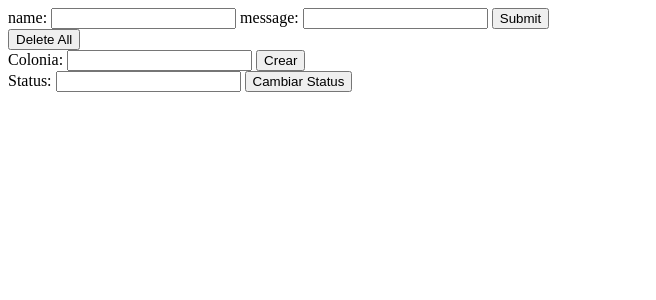
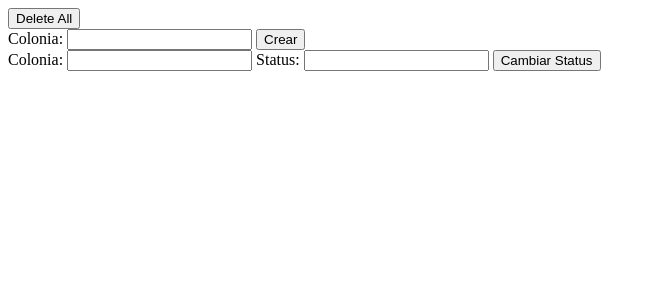
Before and after one commit to alexhor22/Test, a Flask app: page / in a window 1280 px wide. Shown: the top 300 px of the page, without its empty margins (0-656 px from the left). Run offline with Flask 2, Linux system fonts and the light colour scheme; data that the repository does not hold is empty.

Commit message:
change status

```diff
--- a/main.py
+++ b/main.py
@@ -21,28 +21,35 @@ def index():
 	shouts = collection.find()
 	return render_template('index.html', shouts=shouts)
 
-@app.route("/post", methods=['POST'])
-def post():
-	shout = {"name":request.form['name'], "message":request.form['message']}
-	shout_id = collection.insert(shout)
-	return redirect('/')
+# @app.route("/post", methods=['POST'])
+# def post():
+# 	shout = {"name":request.form['name'], "message":request.form['message']}
+# 	shout_id = collection.insert(shout)
+# 	return redirect('/')
 
 @app.route("/deleteAll", methods=['GET'])
 def deleteAll():
 	collection.remove()
 	return redirect('/')
 
-# @app.route("/changeStatus", methods=['POST'])
-# def post():
-# 	shout = {"status":request.form['status'], "adress":"", "name":""}
-# 	shout_id = db['Tec'].insert(shout)
-# 	return redirect('/')
+@app.route("/changeStatus", methods=['POST'])
+def post():
+	# shout = {"status":request.form['status'], "adress":"", "name":""}
+	find = { "neighborhood": request.form['colonia'] }
+	values = { "$set": {
+	      "neighborhood": request.form['colonia'],
+	      "status": request.form['status'],
+	      "adress":"", "name":""
+	      } }
 
-# @app.route("/createNew", methods=['POST'])
-# def createNew():
-# 	shout = {"status":0, "adress":"", "name":""}
-# 	shout_id = db[request.form['colonia']].insert(shout)
-# 	return redirect('/')
+	shout_id = collection.update_one(find,values)
+	return redirect('/')
+
+@app.route("/createNew", methods=['POST'])
+def createNew():
+	shout = {"neighborhood":request.form['colonia'],"status":0, "adress":"", "name":""}
+	shout_id = collection.insert(shout)
+	return redirect('/')
 
 if __name__ == "__main__":
 	port = int(os.environ.get("PORT", 5000))
--- a/templates/index.html
+++ b/templates/index.html
@@ -5,11 +5,11 @@
     <title>Shoutout</title>
 </head>
 <body>
-    <form action="/post" method="post">
+<!--     <form action="/post" method="post">
         name: <input type="text" name="name"/>
         message: <input type="text" name="message"/>
         <input type="submit" value="Submit"/>
-    </form>
+    </form> -->
     <form action="/deleteAll" method="get">
         <input type="submit" value="Delete All"/>
     </form>
@@ -18,11 +18,12 @@
         <input type="submit" value="Crear"/>
     </form>
     <form action="/changeStatus" method="post">
+        Colonia: <input type="text" name="colonia"/>
         Status: <input type="number" name="status"/>
         <input type="submit" value="Cambiar Status"/>
     </form>
     {% for shout in shouts %}
-    Status: {{ shout.name}}-{{shout.message}} <br>
+    Status: {{ shout.neighborhood}}-{{shout.status}} <br>
     {% endfor %}
 </body>
 </html>
```
Also changed, not shown: 1 other file.
